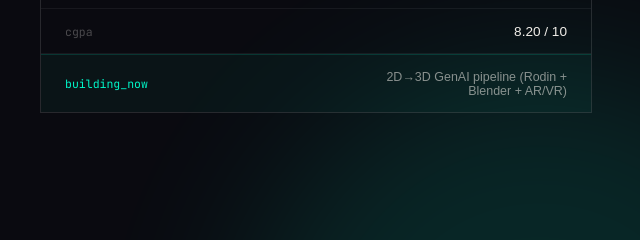
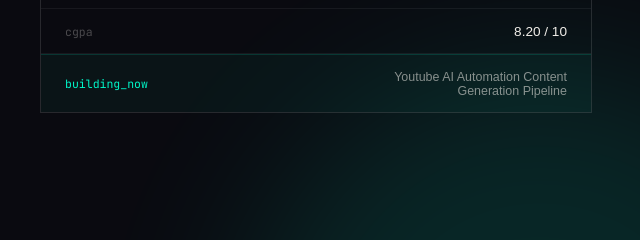
Before and after one commit to aRPIT0313/arpit-journey, a plain HTML site: page index.html in a window 1280 px wide. Shown: the part 5922-6162 px from the top of the page, 640-1280 px from the left. Drawn offline with Linux system fonts and the light colour scheme; animation ran at ten frames a second; a web font is replaced by a local one.

Commit message:
Update index.html

```diff
--- a/index.html
+++ b/index.html
@@ -1158,7 +1158,7 @@ footer {
         </div>
         <div class="panel-row" style="background:rgba(0,245,200,0.04);border-top:1px solid rgba(0,245,200,0.15);">
           <span class="panel-key" style="color:var(--cyan)">building_now</span>
-          <span class="panel-val" style="font-size:0.78rem;text-align:right;max-width:220px;color:var(--text2)">2D→3D GenAI pipeline (Rodin + Blender + AR/VR)</span>
+          <span class="panel-val" style="font-size:0.78rem;text-align:right;max-width:220px;color:var(--text2)">Youtube AI Automation Content Generation Pipeline</span>
         </div>
       </div>
     </div>
```
